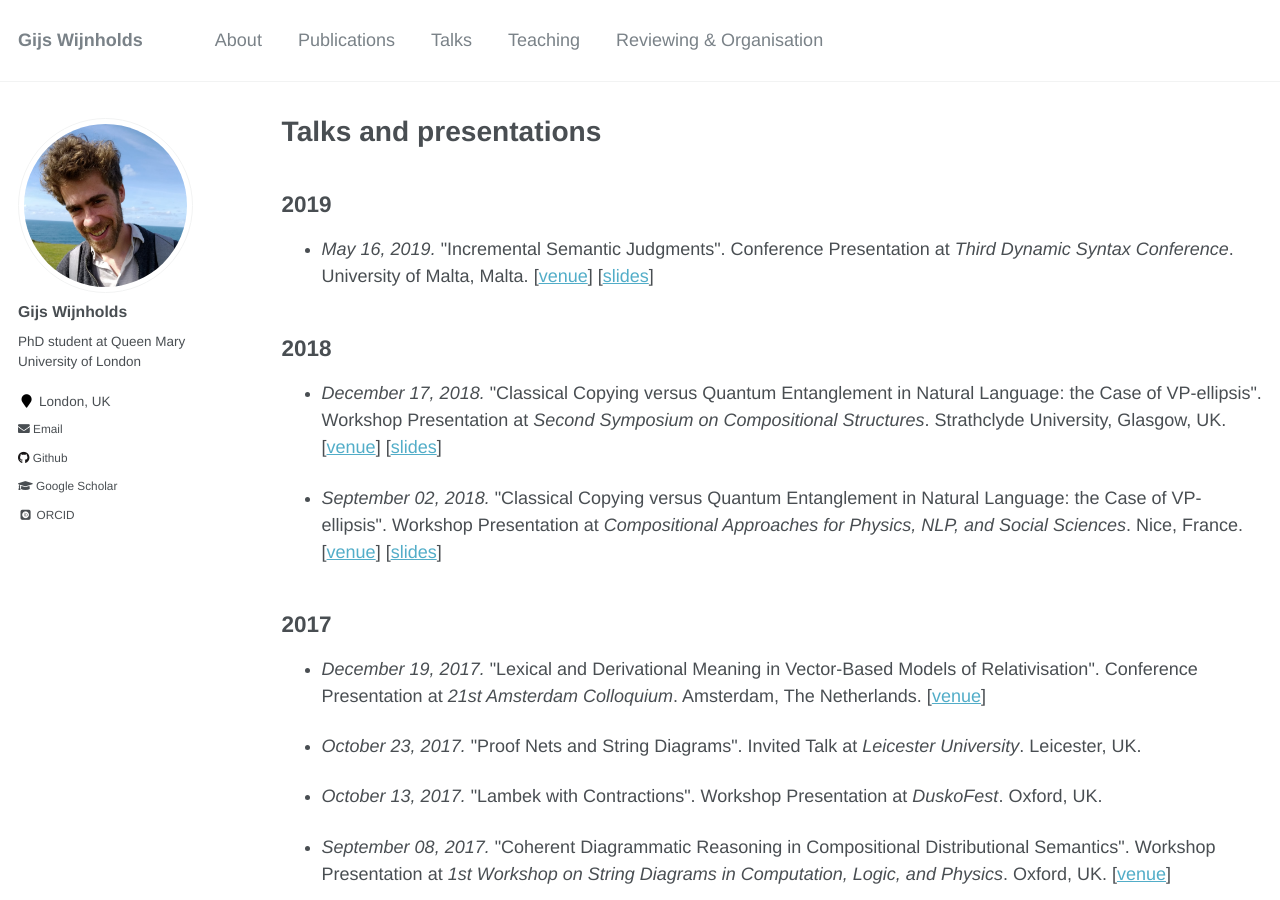
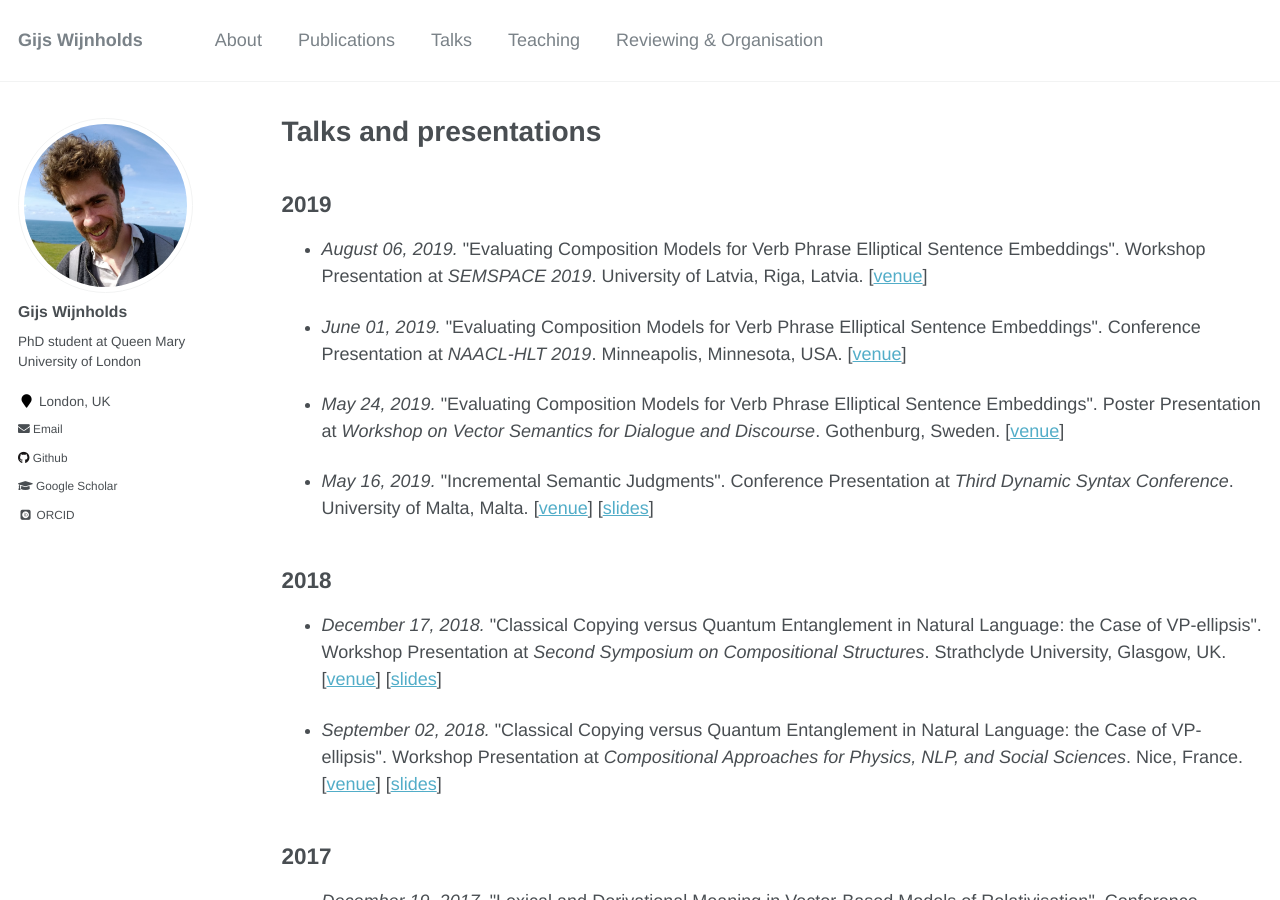
Before and after one commit to gijswijnholds/gijswijnholds.github.io, a Jekyll site: the page built from _pages/talks.md, in a window 1280 px wide and 900 px high. Built offline with Jekyll 4.4.1, drawn with Linux system fonts in a browser that asks for light colours; some web fonts are replaced.

Commit message:
updated talks and publications and reviewing

```diff
--- a/markdown_generator/publications.tsv
+++ b/markdown_generator/publications.tsv
@@ -11,4 +11,4 @@ pub_date	type	title	venue	excerpt	citation	url_slug	paper_url
 2019-02-22	published	Evaluating Composition Models for Verb Phrase Elliptical Sentence Embeddings	NAACL-HLT 2019	We evaluate compositional distributional models for VP-elliptical phrases.	Wijnholds, G. and Sadrzadeh, M. (2019). "Evaluating Composition Models for Verb Phrase Elliptical Sentence Embeddings."  <i>NAACL-HLT 2019 (Long)</i>.	paper-title-number-7	https://www.aclweb.org/anthology/N19-1023
 2019-02-23	published	A Type-Driven Vector Semantics for Ellipsis with Anaphora using Lambek Calculus with Limited Contraction	LACompLing 2017	We develop a vector space semantics for verb phrase ellipsis with anaphora using type-driven compositional distributional semantics based on the Lambek calculus with limited contraction (LCC) of Jäger (2006).	Wijnholds, G. and Sadrzadeh, M. (2019). "A Type-Driven Vector Semantics for Ellipsis with Anaphora using Lambek Calculus with Limited Contraction."  <i>Journal of Logic, Language and Information, 2019</i>.	paper-title-number-8	https://link.springer.com/article/10.1007/s10849-019-09293-4
 2019-05-16	abstract	Incremental Semantic Judgments	Third Dynamix Syntax Conference	We discuss vector semantics for Dynamic Syntax and present empirical results on incremental disambiguation experiments.	Purver, M, and Sadrzadeh, M, and Wijnholds, G, and Kempson, R, and Hough, J. "Incremental Semantic Judgments." <i>Third Dynamic Syntax Conference. 2019</i>.	abstract-title-number-3	https://drive.google.com/file/d/1hblEWmlc2CVu_tQ62vgKVcRh6PqHzgma/view
-2019-06-13	preprint	A Frobenius Algebraic Analysis for Parasitic Gaps	SEMSPACE 2019	We develop a Frobenius Algebraic account for parasitic gapping.	Sadrzadeh, M. and Moortgat, M. and Wijnholds, G. (2019). "A Frobenius Algebraic Analysis for Parasitic Gaps."  To appear in <i>IfCoLog Journal of Applied Logics</i>.	paper-title-number-8	https://www.arxiv.org
+2019-06-13	preprint	A Frobenius Algebraic Analysis for Parasitic Gaps	SEMSPACE 2019	We develop a Frobenius Algebraic account for parasitic gapping.	Sadrzadeh, M. and Moortgat, M. and Wijnholds, G. (2019). "A Frobenius Algebraic Analysis for Parasitic Gaps."  To appear in <i>IfCoLog Journal of Applied Logics</i>.	paper-title-number-8	https://drive.google.com/file/d/1DTdq9H9rSCRYB2aYmz2cZ9neAPtyVSzf/view
--- a/markdown_generator/talks.tsv
+++ b/markdown_generator/talks.tsv
@@ -13,4 +13,6 @@ Lexical and Derivational Meaning in Vector-Based Models of Relativisation	Confer
 Classical Copying versus Quantum Entanglement in Natural Language: the Case of VP-ellipsis	Workshop Presentation	talk-12	Compositional Approaches for Physics, NLP, and Social Sciences	2018-09-02	Nice, France	https://sites.google.com/view/capns2018/home	http://events.cs.bham.ac.uk/syco/2/slides/wijnholds.pdf
 Classical Copying versus Quantum Entanglement in Natural Language: the Case of VP-ellipsis	Workshop Presentation	talk-13	Second Symposium on Compositional Structures	2018-12-17	Strathclyde University, Glasgow, UK	http://events.cs.bham.ac.uk/syco/2/	http://events.cs.bham.ac.uk/syco/2/slides/wijnholds.pdf
 Incremental Semantic Judgments	Conference Presentation	talk-14	Third Dynamic Syntax Conference	2019-05-16	University of Malta, Malta	https://sites.google.com/view/thirddsconf/programme	/files/ds3_incremental_semantic_judgments.pdf
-Dependency Based Embeddings	Invited Talk	talk-15	Workshop on compositionality in formal and distributional models of natural language semantics	2019-07-06	Utrecht University, NL	https://sites.google.com/view/thirddsconf/programme	/files/ds3_incremental_semantic_judgments.pdf
+Evaluating Composition Models for Verb Phrase Elliptical Sentence Embeddings	Poster Presentation	talk-16	Workshop on Vector Semantics for Dialogue and Discourse	2019-05-24	Gothenburg, Sweden	https://sites.google.com/site/dialoguevector/
+Evaluating Composition Models for Verb Phrase Elliptical Sentence Embeddings	Conference Presentation	talk-17	NAACL-HLT 2019	2019-06-01	Minneapolis, Minnesota, USA	https://naacl2019.org
+Evaluating Composition Models for Verb Phrase Elliptical Sentence Embeddings	Workshop Presentation	talk-18	SEMSPACE 2019	2019-08-06	University of Latvia, Riga, Latvia	https://sites.google.com/view/semspace2019/
--- /dev/null
+++ b/markdown_generator/talks_new.tsv
@@ -0,0 +1,2 @@
+Dependency Based Tensor Embeddings	Invited Talk	talk-15	Workshop on compositionality in formal and distributional models of natural language semantics	2019-07-06	Utrecht University, NL	https://wollic2019.sites.uu.nl/compositionality-in-natural-languages/
+Neural Tensor Embeddings	Guest Lecture	talk-19	Course of Vector Space Models of Meaning	2019-08-08	University of Latvia, Riga, Latvia	https://sites.google.com/view/vsmom/home
```
Also changed, not shown: _pages/organisation.md (+1 -0 lines), _publications/2019-06-13-paper-title-number-8.md (+1 -1 lines), _talks/2019-05-24-talk-16.md (added, +12 -0 lines), _talks/2019-06-01-talk-17.md (added, +12 -0 lines), _talks/2019-08-06-talk-18.md (added, +12 -0 lines).
